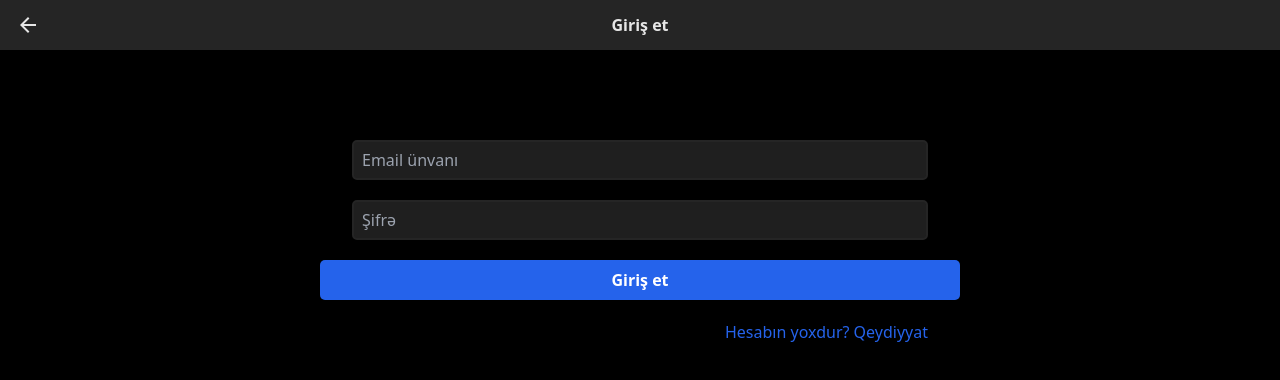
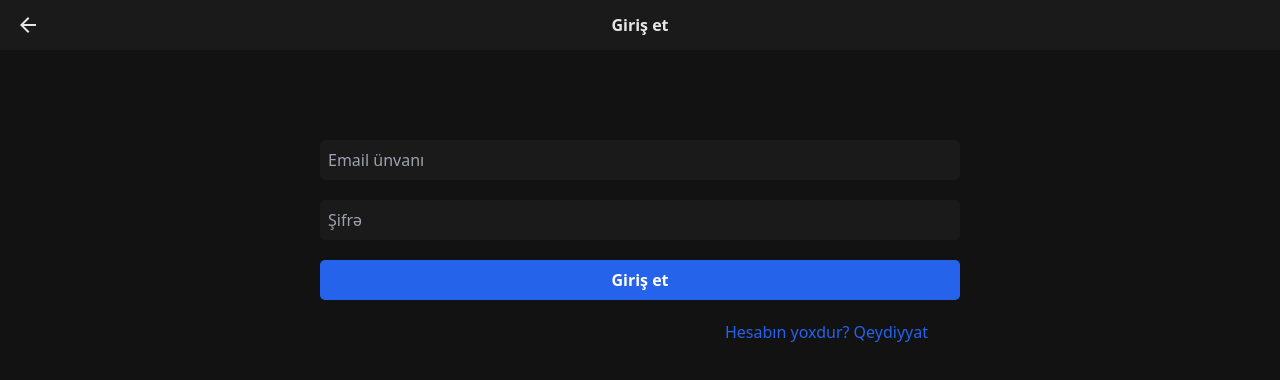
Before and after one commit to hebibov666/storeproject, a Next.js app: page /userPages/signIn in a window 1280 px wide. Shown: the top 380 px of the page. Built offline with nearby package versions, Linux system fonts and the light colour scheme.

Commit message:
Commit for design check

```diff
--- a/pages/components/CustomSelect.js
+++ b/pages/components/CustomSelect.js
@@ -13,8 +13,8 @@ function CustomSelect({ title, options, selectOption, field, element, header,act
     };
 
     return (
-        <div onClick={toggleClass} className={`${active===false ? "pointer-events-none bg-black" : null } relative transition-all duration-500 w-full h-[40px] overflow-hidden ${isActive ? "active-select" : ""}`}>
-            <div className={`relative h-[40px] ${active===false ? "bg-[#383838]" : "bg-[#1F1F1F]" }  flex justify-between rounded-[5px] border-[2px] border-[#252525] p-[5px]`}>
+        <div onClick={toggleClass} className={`${active===false ? "pointer-events-none border-0" : null } relative transition-all duration-500 w-full h-[40px] overflow-hidden ${isActive ? "active-select" : ""}`}>
+            <div className={`relative h-[40px] ${active===false ? "bg-[#383838]" : "bg-[#1A1A1A]" }  flex justify-between rounded-[5px]  p-[5px]`}>
                 <h1 className='text-[#9CA3AF]'>{title}</h1>
                 <ArrowDropDownIcon className="w-[30px] text-[#9CA3AF]" />
             </div>
@@ -23,7 +23,7 @@ function CustomSelect({ title, options, selectOption, field, element, header,act
                     <div className='flex flex-col items-center justify-center gap-[10px]  h-auto bg-[#1F1F1F] rounded-t-[10px] pt-[10px] pb-[15px]'>
                         <sapn className="min-[552px]:hidden bg-white rounded-[10px] w-[60px] h-[5px] flex"></sapn>
                         <h1 className={`min-[552px]:hidden text-white select-header-title`}>{header}</h1>
-                        {element === "input" ? <input type="text" placeholder="Axtar..." className='outline-none w-[95%] h-[40px] min-[552px]:w-[98%] rounded-[5px] p-[5px] text-[#9CA3AF] bg-black' onClick={handleInputClick}></input> : null}
+                        {element === "input" ? <input type="text" placeholder="Axtar..." className='outline-none w-[95%] h-[40px] min-[552px]:w-[98%] rounded-[7px] p-[5px] text-[#9CA3AF] bg-[#151515]' onClick={handleInputClick}></input> : null}
                     </div>
                     <ul className={`w-full bg-[#1F1F1F] transition-all duration-500 rounded h-[250px] scroll overflow-y-scroll ${isActive ? "" : "hidden"}`}>
                         {options?.map((option, index) => (
--- a/pages/components/InputComponent.js
+++ b/pages/components/InputComponent.js
@@ -4,7 +4,7 @@ function Input({ type, placeholder, name, onChange, value, error }){
         <input
         type={type}
         placeholder={placeholder}
-        className="w-[90%] text-[#E6E6E6] bg-[#1F1F1F] outline-none p-[3px] h-[40px] border-[2px] border-[#252525] pl-2 rounded-[5px]"
+        className="w-full text-[#E6E6E6] bg-[#1A1A1A] outline-none p-[3px] h-[40px]  pl-2 rounded-[5px]"
         name={name}
         onChange={onChange}
         value={value}
--- a/pages/components/PageHeader.js
+++ b/pages/components/PageHeader.js
@@ -3,7 +3,7 @@ import { useRouter } from "next/router";
 function Header({title}){
     const router = useRouter()
     return(
-        <div className="fixed top-0 left-0 z-[1] bg-[#252525] w-full flex justify-center items-center h-[50px]">
+        <div className="fixed top-0 left-0 z-[1] bg-[#1A1A1A] w-full flex justify-center items-center h-[50px]">
         <ArrowBackIcon onClick={() => { router.push("/")}}  className="absolute text-[#E6E6E6] left-4 cursor-pointer" />
         <h1 className="font-bold text-[#E6E6E6]">{title}</h1>
     </div>
--- a/styles/globals.css
+++ b/styles/globals.css
@@ -17,7 +17,7 @@
 }
 
 body {
-background: #000000;
+background: #121212;
 user-select: none;
 }
 .mainslider{
@@ -47,7 +47,7 @@ user-select: none;
 }
 
 .active-select{
-  background: black;
+  background: #121212;
  height:auto !important;
  overflow: visible;
 }
```
